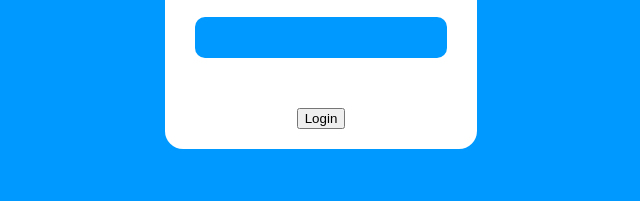
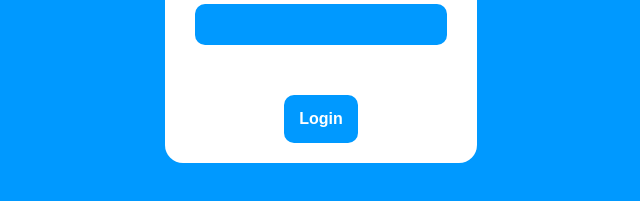
Before and after one commit to FF857/sistema-imobiliaria, a plain HTML site: page tela-login.html in a window 1280 px wide. Shown: the part 357-558 px from the top of the page, without its empty margins (319-959 px from the left). Drawn offline with Linux system fonts and the light colour scheme.

Commit message:
add conteudo

```diff
--- a/style.css
+++ b/style.css
@@ -46,12 +46,18 @@
 
 }
 
-button {
+#button {
 
+    padding: 15px;
+    font-size: 16px;
+    font-weight: bold;
     margin: 40px 0px 0px;
+    color: white;
+    background-color: rgb(0, 153, 255);
+    border: none;
+    border-radius: 10px;
 
 }
-
 
 /*index.html*/
 .teme-body {
```
